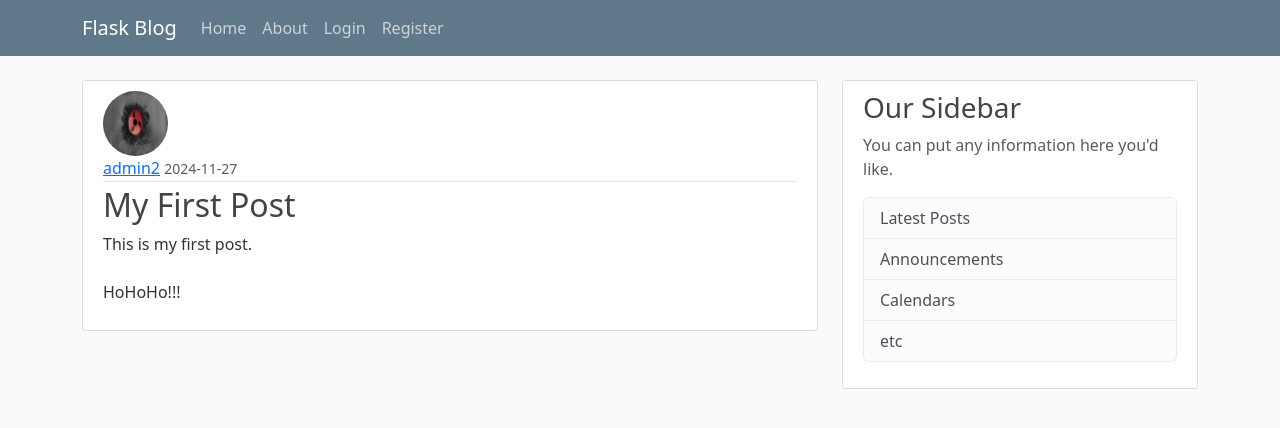
After one commit to SoraK93/flask_tutorial, a Flask app: page /post/1 in a window 1280 px wide. The commit adds this page. Shown: the top 428 px of the page. Run offline with Flask 3, Linux system fonts and the light colour scheme.

Commit message:
Create, Update, and Delete Posts

```diff
--- a/flaskblog/routes.py
+++ b/flaskblog/routes.py
@@ -1,30 +1,16 @@
 import os, secrets
-from flask import render_template, url_for, flash, redirect, request
+from flask import render_template, url_for, flash, redirect, request, abort
 from flaskblog import app, db, bcrypt
-from flaskblog.form import RegistrationForm, LoginForm, UpdateAccountForm
+from flaskblog.form import RegistrationForm, LoginForm, UpdateAccountForm, PostForm
 from flaskblog.models import User, Post
 from flask_login import login_user, login_required, logout_user, current_user
 from PIL import Image
-
-posts = [
-	{
-		"author": "Sora",
-		"title": "Blog Post 1",
-		"content": "First post content",
-		"date_posted": "April 20, 2018",
-	},
-	{
-		"author": "Sham",
-		"title": "Blog Post 2",
-		"content": "Second post content",
-		"date_posted": "April 21, 2018",
-	}
-]
 
 
 @app.route("/")
 @app.route("/home")
 def home():
+	posts = db.session.execute(db.select(Post)).scalars()
 	return render_template("home.html", posts=posts)
 
 
@@ -105,4 +91,58 @@ def account():
 		form.username.data = current_user.username
 		form.email.data = current_user.email
 	image_file = url_for('static', filename="profile_pics/" + current_user.image_file)
-	return render_template("account.html", title="Account", image_file=image_file, form=form)
+	return render_template("account.html", pagetitle="Account", image_file=image_file, form=form)
+
+
+@app.route("/post/new", methods=["GET", "POST"])
+@login_required
+def new_post():
+	form = PostForm()
+	if form.validate_on_submit():
+		post = Post(
+			title=form.title.data,
+			content=form.content.data,
+			author=current_user
+		)
+		db.session.add(post)
+		db.session.commit()
+		flash("Your post has been created", "success")
+		return redirect(url_for("home"))
+	return render_template("create_post.html", pagetitle="New Post", form=form, legend="Update Post")
+
+
+@app.route("/post/<int:post_id>")
+def post(post_id):
+	single_post = db.get_or_404(Post, post_id)
+	return render_template("post.html", pagetitle=single_post.title, post=single_post)
+
+
+@app.route("/post/<int:post_id>/update", methods=["GET", "POST"])
+@login_required
+def update(post_id):
+	single_post = db.get_or_404(Post, post_id)
+	if single_post.author != current_user:
+		abort(403)
+	form = PostForm()
+	if form.validate_on_submit():
+		single_post.title = form.title.data
+		single_post.content = form.content.data
+		db.session.commit()
+		flash("Your post has been updated.", "success")
+		return redirect(url_for("post", post_id=single_post.id))
+	elif request.method == "GET":
+		form.title.data = single_post.title
+		form.content.data = single_post.content
+	return render_template("create_post.html", pagetitle="Update Post", form=form, legend="Update Post")
+
+
+@app.route("/post/<int:post_id>/delete", methods=["POST"])
+@login_required
+def delete(post_id):
+	single_post = db.get_or_404(Post, post_id)
+	if single_post.author != current_user:
+		abort(403)
+	db.session.delete(single_post)
+	db.session.commit()
+	flash("Your post has been deleted.", "success")
+	return redirect(url_for("home"))
--- a/flaskblog/templates/layout.html
+++ b/flaskblog/templates/layout.html
@@ -31,6 +31,7 @@
             <!-- Navbar Right Side -->
             <div class="navbar-nav">
               {% if current_user.is_authenticated %}
+                  <a class="nav-item nav-link" href="{{ url_for('new_post') }}">New Post</a>
                   <a class="nav-item nav-link" href="{{ url_for('account') }}">Account</a>
                   <a class="nav-item nav-link" href="{{ url_for('logout') }}">Logout</a>
               {% else %}
--- /dev/null
+++ b/flaskblog/templates/post.html
@@ -0,0 +1,37 @@
+{% extends "layout.html" %}
+{% block content %}
+<article class="media content-section">
+  <img class="rounded-circle article-img" src="{{ url_for('static', filename='profile_pics/' + post.author.image_file) }}">
+  <div class="media-body">
+    <div class="article-metadata">
+      <a class="mr-2" href="#">{{ post.author.username }}</a>
+      <small class="text-muted">{{ post.date_posted.strftime('%Y-%m-%d') }}</small>
+      {% if post.author == current_user %}
+      <div>
+        <a class="btn btn-secondary btn-sm mt-1 mb-1" href="{{ url_for('update', post_id=post.id) }}">Update</a>
+        <button type="button" class="btn btn-danger btn-sm m-1" data-bs-toggle="modal" data-bs-target="#deleteModal">Delete</button>
+      </div>
+      {% endif %}
+    </div>
+    <h2 class="article-title">{{ post.title }}</h2>
+    <p class="article-content">{{ post.content }}</p>
+  </div>
+</article>
+<!-- Modal -->
+<div class="modal fade" id="deleteModal" tabindex="-1" aria-labelledby="deleteModalLabel" aria-hidden="true">
+  <div class="modal-dialog">
+    <div class="modal-content">
+      <div class="modal-header">
+        <h1 class="modal-title fs-5" id="deleteModalLabel">Delete Post?</h1>
+        <button type="button" class="btn-close" data-bs-dismiss="modal" aria-label="Close"></button>
+      </div>
+      <div class="modal-footer">
+        <button type="button" class="btn btn-secondary" data-bs-dismiss="modal">Close</button>
+        <form action="{{ url_for('delete', post_id=post.id) }}" method="post">
+          <input class="btn btn-danger" type="submit" value="Delete">
+        </form>
+      </div>
+    </div>
+  </div>
+</div>
+{% endblock content %}
```
Also changed, not shown: flaskblog/form.py (+7 -1 lines), flaskblog/templates/create_post.html (added, +46 -0 lines), flaskblog/templates/home.html (+4 -3 lines), instance/site.db.
